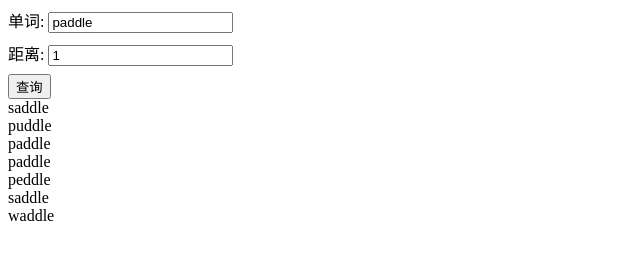
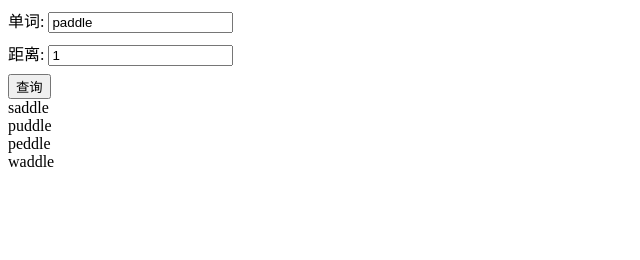
Before and after one commit to xna00/word-distance, a plain HTML site: page index.html in a window 1280 px wide. Shown: the whole page, without its empty margins (0-640 px from the left). Drawn offline with Linux system fonts and the light colour scheme.

Commit message:
deduplication

```diff
--- a/index.html
+++ b/index.html
@@ -26,13 +26,13 @@
       function compute(form) {
         const data = Object.fromEntries(new FormData(form));
         result.innerText = vocabulary
-          .filter((v) => minDistance(data.word, v) <= data.distance)
+          .filter((v) => v !== data.word && minDistance(data.word, v) <= data.distance)
           .join("\n");
       }
 
       fetch("./vocabulary.txt")
         .then((res) => res.text())
-        .then((res) => (vocabulary = res.split("\n")))
+        .then((res) => (vocabulary = Array.from(new Set(res.split("\n")))))
         .then(() => compute(form));
 
       function minDistance(word1, word2) {
```
